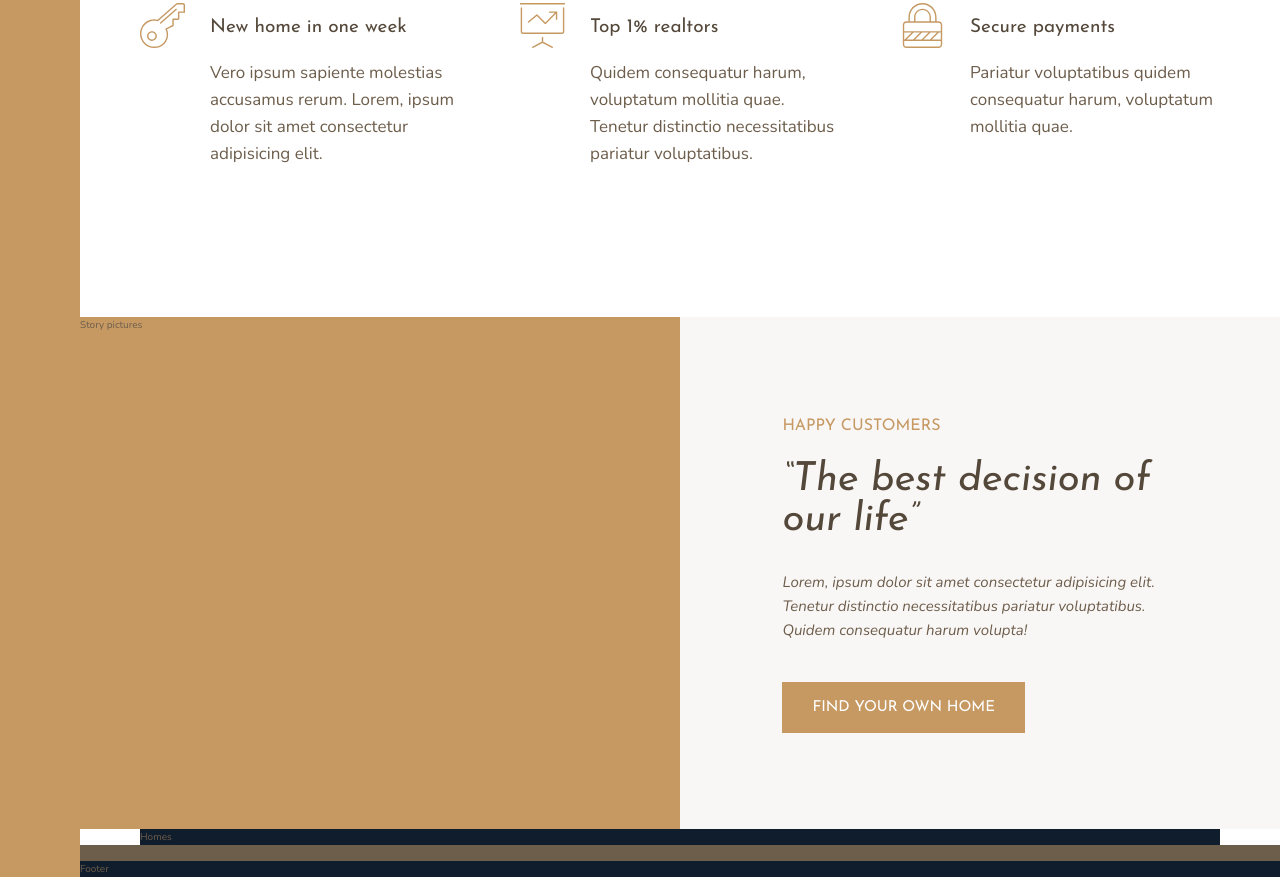
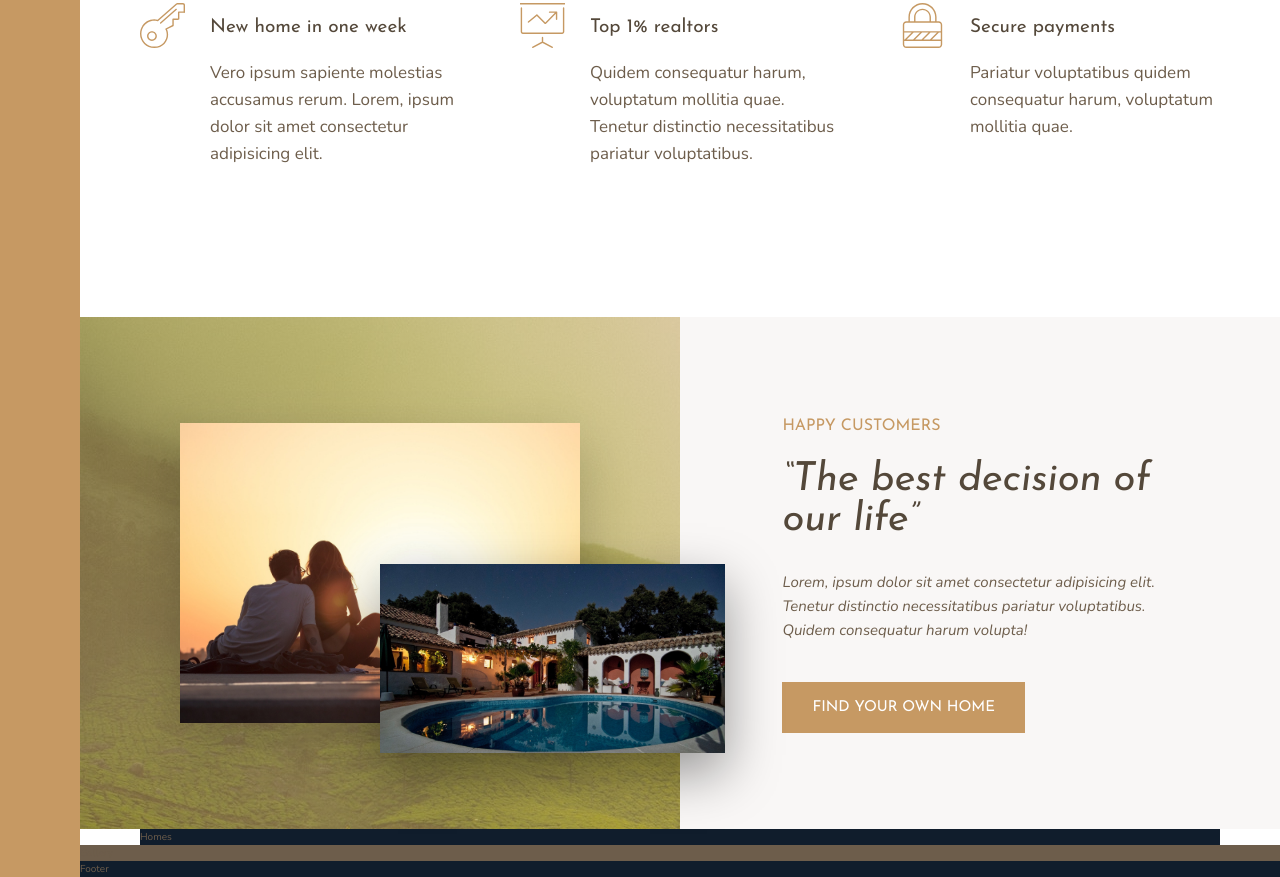
Before and after one commit to miloszpanas/Grid-based_Layout-Project, a website: page index.html in a window 1280 px wide. Shown: the part 991-1868 px from the top of the page. Drawn offline with nearby package versions, Linux system fonts and the light colour scheme.

Commit message:
Finish stories section

```diff
--- a/index.html
+++ b/index.html
@@ -82,7 +82,8 @@
     <!-- STORY SECTION -->
 
     <div class="story__pictures">
-        Story pictures
+        <img src="img/story-1.jpeg" alt="Couple" class="story__img--1">
+        <img src="img/story-2.jpeg" alt="New house" class="story__img--2">
     </div>
 
     <div class="story__content">
--- a/sass/_story.scss
+++ b/sass/_story.scss
@@ -3,6 +3,27 @@
     &__pictures {
         background-color: $color-primary;
         grid-column: full-start / col-end 4;
+        background-image: linear-gradient(rgba($color-primary, .5), rgba($color-primary, .5)), url(../img/back.jpg);
+
+        display: grid;
+        grid-template-rows: repeat(6, 1fr);
+        grid-template-columns: repeat(6, 1fr);
+        align-items: center;
+    }
+
+    &__img--1 {
+        width: 100%;
+        grid-row: 2 / 6;
+        grid-column: 2 / 6;
+        box-shadow: 0 2rem 5rem rgba(0,0,0,.2);
+    }
+
+    &__img--2 {
+        width: 115%;
+        grid-row: 4 / 6;
+        grid-column: 4 / 7;
+        z-index: 20;
+        box-shadow: 0 2rem 5rem rgba(0,0,0,.4);
     }
 
     &__content {
@@ -14,7 +35,7 @@
         align-content: center;
         justify-items: start;
 
-        /* same with flex
+        /* same with flexbox
         display: flex;
         flex-direction: column;
         justify-content: center;
```
Also changed, not shown: css/style.css.
